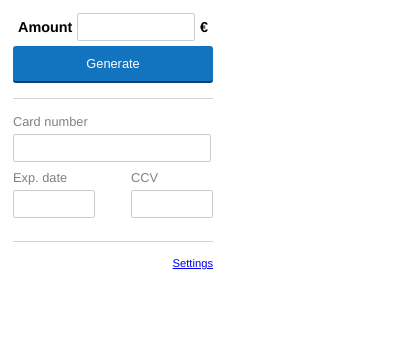
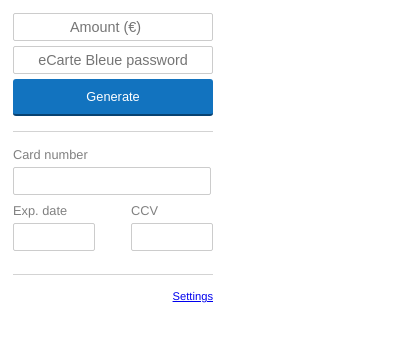
Before and after one commit to raphaelyancey/ecartebleue-extension, a browser extension: page popup/generate.html in a window 400 px wide. Drawn offline with nearby package versions, Linux system fonts and the light colour scheme.

Commit message:
Moved the password from the settings to the popup

```diff
--- a/options/options.js
+++ b/options/options.js
@@ -8,14 +8,12 @@
 browser.storage.local.get(['username', 'password', 'host'])
 .then(function(items) {
   usernameInput.val(items.username);
-  passwordInput.val(items.password);
   hostInput.val(items.host);
 });
 
 saveButton.click(function() {
   browser.storage.local.set({
     username: usernameInput.val(),
-    password: passwordInput.val(),
     host: hostInput.val()
   })
   .then(function() {
--- a/popup/generate.css
+++ b/popup/generate.css
@@ -24,7 +24,7 @@
   border-color: #454545;
 }
 
-input[type="text"] {
+input {
   background: none;
   border: 1px solid rgba(0, 0, 0, 0.2);
   font-size: 0.9rem;
@@ -33,23 +33,17 @@
   margin: 0;
 }
 
-#amount {
+.input-group {
   display: flex;
   margin-bottom: 5px;
   align-items: center;
   justify-content: center;
 }
 
-#amount input {
+.input-group input {
   text-align: center;
   width: 40px;
   flex-grow: 1;
-}
-
-#amount span {
-  font-size: 0.9rem;
-  font-weight: bold;
-  margin: 0 5px 0 5px;
 }
 
 #error {
--- a/popup/generate.html
+++ b/popup/generate.html
@@ -7,10 +7,12 @@
 </head>
 <body>
 
-  <div id="amount">
-    <span>Amount</span>
-    <input type="text" id="amount_value">
-    <span>€</span>
+  <div class="input-group" id="amount">
+    <input type="number" step="0.01" id="amount_value" placeholder="Amount (€)">
+  </div>
+
+  <div class="input-group">
+    <input type="password" id="password" placeholder="eCarte Bleue password">
   </div>
 
   <button id="generate">
--- a/popup/generate.js
+++ b/popup/generate.js
@@ -26,9 +26,24 @@
 }
 
 generateButton.click(function() {
+
   pristineState();
   loading(true);
-  $.post(API_URL + '/generate', { p: btoa(JSON.stringify(credentials)) })
+
+  var amount = $('#amount_value').val();
+  var password = $('#password').val();
+
+  if(!amount || !password) {
+    errorElement.html("Please fill in the amount and your eCarte Bleue password.")
+    errorElement.show();
+    loading(false);
+    return;
+  }
+
+  credentials.push(password);
+  credentials = btoa(JSON.stringify(credentials));
+
+  $.post(API_URL + '/generate', { p: credentials, a: amount })
   .done(function(res) {
     ccElement.val(res.cc);
     expElement.val(res.exp.join('/'));
@@ -47,6 +62,7 @@
   .always(function() {
     loading(false);
   });
+
 });
 
 settingsLink.click(function() {
@@ -54,9 +70,9 @@
 });
 
 function loadCredentials() {
-  browser.storage.local.get(['username', 'password', 'host'])
+  browser.storage.local.get(['username', 'host'])
   .then(function(items) {
-    credentials = [items.username, items.password];
+    credentials = [items.username];
     API_URL = items.host;
     console.info('Loaded settings.');
     generateButton.attr('disabled', false);
```
Also changed, not shown: options/options.html (+0 -5 lines).
